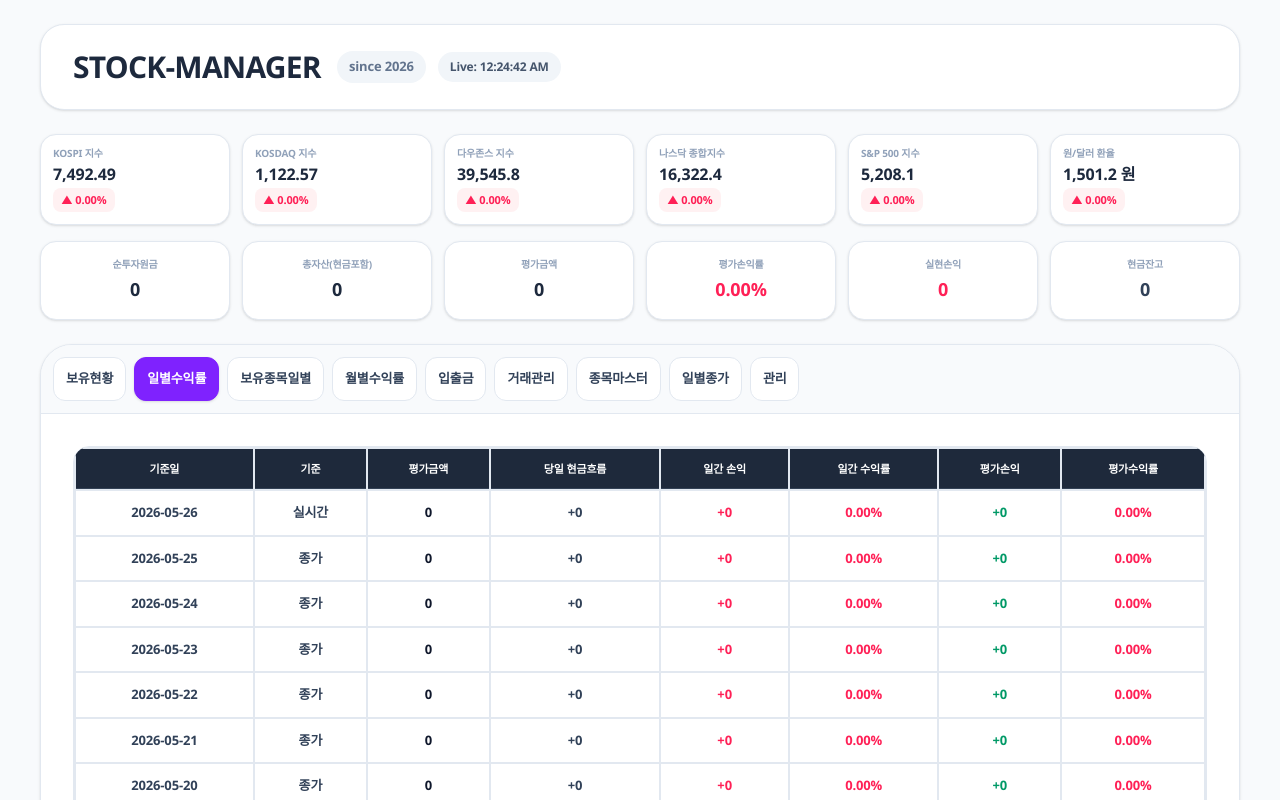
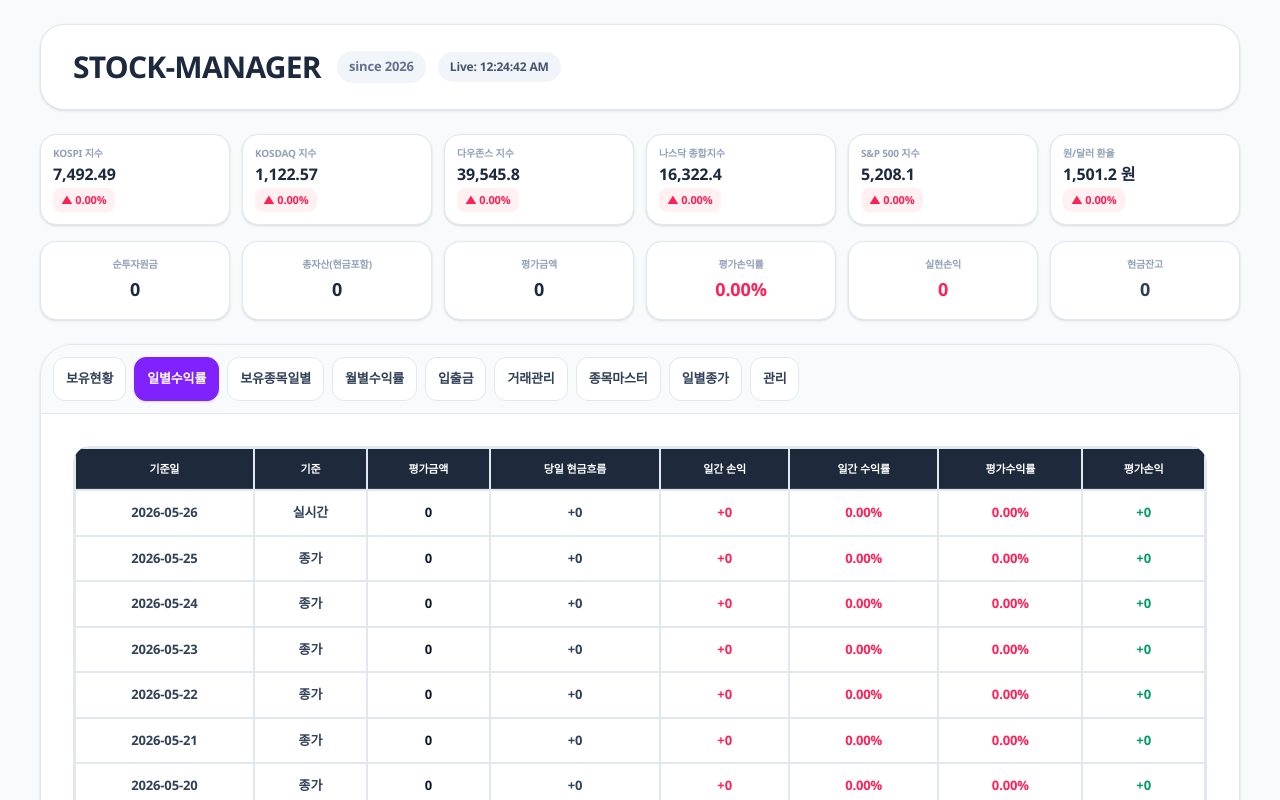
Before and after one commit to thlim74/my-stock-app, a Next.js app: page / in a window 1280 px wide. Both pictures are taken after a click on the button "일별수익률". Shown: the top 800 px of the page. Built offline with nearby package versions, Linux system fonts and the light colour scheme; no server answers; the database is empty; a web font is replaced by a local one.

Commit message:
Swap evaluation rate and profit columns in daily returns

```diff
--- a/components/daily-returns-tab.js
+++ b/components/daily-returns-tab.js
@@ -13,8 +13,8 @@ export default function DailyReturnsTab({ dailyList, formatNum }) {
             <th>당일 현금흐름</th>
             <th>일간 손익</th>
             <th>일간 수익률</th>
+            <th>평가수익률</th>
             <th>평가손익</th>
-            <th>평가수익률</th>
           </tr>
         </thead>
         <tbody className="text-[13px] font-bold">
@@ -34,12 +34,12 @@ export default function DailyReturnsTab({ dailyList, formatNum }) {
               <td className={daily.일간손익 >= 0 ? "text-rose-500" : "text-blue-500"}>
                 {daily.일간수익률}
               </td>
+              <td className={daily.평가손익 >= 0 ? "text-rose-500" : "text-blue-500"}>
+                {daily.수익률}
+              </td>
               <td className={daily.평가손익 >= 0 ? "text-emerald-600" : "text-rose-500"}>
                 {daily.평가손익 >= 0 ? "+" : ""}
                 {formatNum(daily.평가손익)}
-              </td>
-              <td className={daily.평가손익 >= 0 ? "text-rose-500" : "text-blue-500"}>
-                {daily.수익률}
               </td>
             </tr>
           ))}
```
